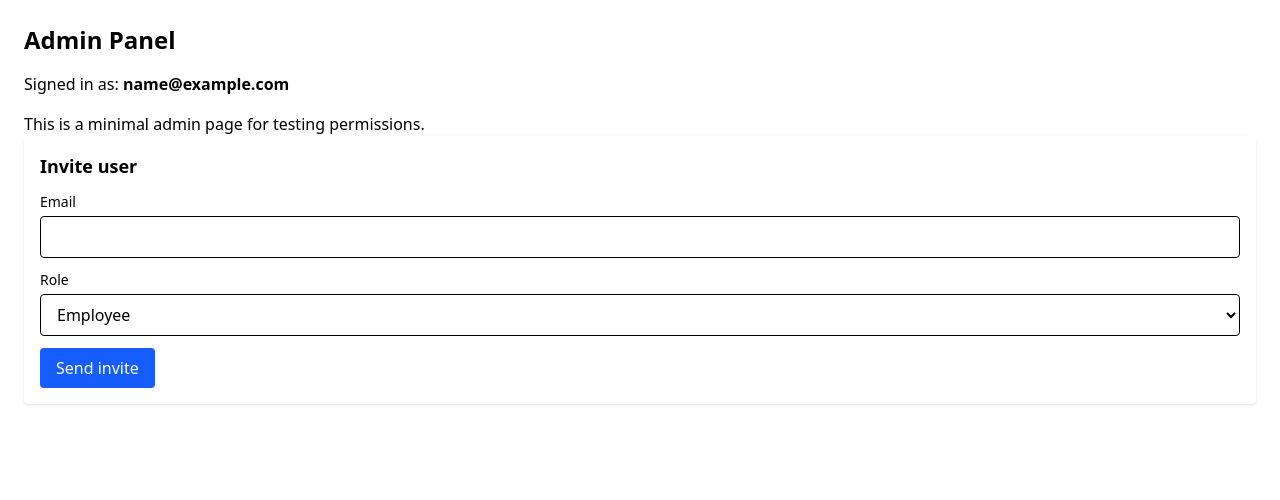
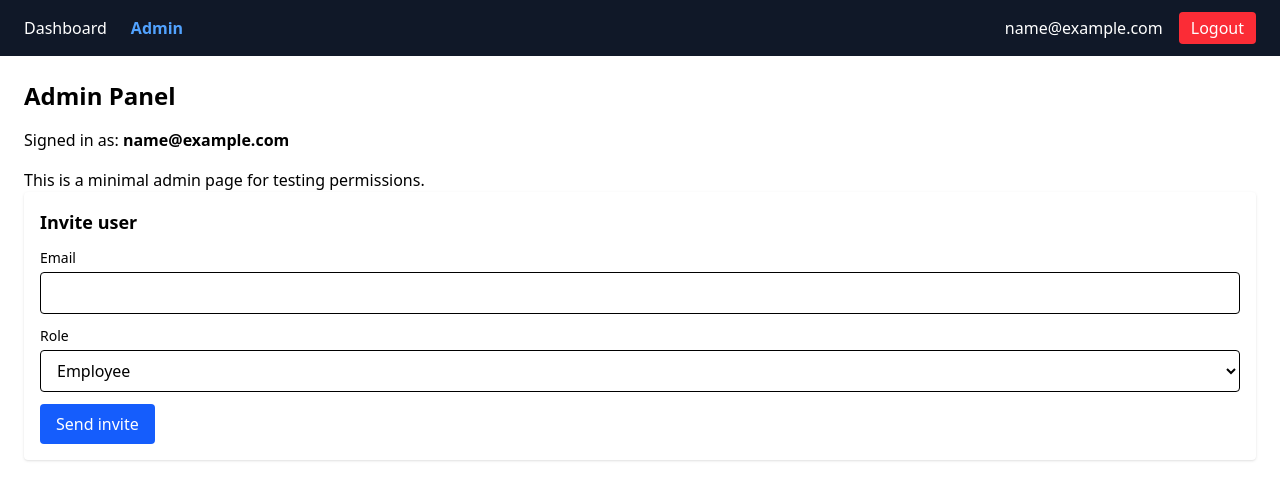
Before and after one commit to I-am-nagesh/dashboard-dsgroup, a React (Vite) app: page /admin in a window 1280 px wide. Shown: the top 500 px of the page. Built offline with nearby package versions, Linux system fonts and the light colour scheme; no server answers; sample sign-in values are in the browser's storage.

Commit message:
added navbar with logout option

```diff
--- /dev/null
+++ b/src/components/Navbar.jsx
@@ -0,0 +1,44 @@
+import { NavLink, useNavigate } from "react-router-dom";
+import { useAuthStore } from "../store/authStore";
+
+export default function Navbar() {
+  const { user, logoutUser } = useAuthStore();
+  const navigate = useNavigate();
+
+  return (
+    <nav className="flex items-center justify-between bg-gray-900 text-white px-6 py-3">
+      <div className="flex space-x-6">
+        <NavLink
+          to="/dashboard"
+          className={({ isActive }) =>
+            isActive ? "font-bold text-blue-400" : "hover:text-blue-300"
+          }
+        >
+          Dashboard
+        </NavLink>
+        {user?.role === "admin" && (
+          <NavLink
+            to="/admin"
+            className={({ isActive }) =>
+              isActive ? "font-bold text-blue-400" : "hover:text-blue-300"
+            }
+          >
+            Admin
+          </NavLink>
+        )}
+      </div>
+      <div className="flex items-center space-x-4">
+        <span>{user?.email}</span>
+        <button
+          onClick={() => {
+            logoutUser();
+            navigate("/login");
+          }}
+          className="bg-red-500 hover:bg-red-600 px-3 py-1 rounded"
+        >
+          Logout
+        </button>
+      </div>
+    </nav>
+  );
+}
--- a/src/features/auth/services/authService.js
+++ b/src/features/auth/services/authService.js
@@ -55,7 +55,11 @@ export const logout = async () => {
     try {
       await client.send(new GlobalSignOutCommand({ AccessToken: accessToken }));
     } catch (err) {
+       if (err.name === "NotAuthorizedException") {
+        console.log("Access token already expired, ignoring.");
+      } else {
       console.warn("Cognito logout failed", err);
+      }
     }
   }
   localStorage.clear();
--- a/src/routes/AppRoutes.jsx
+++ b/src/routes/AppRoutes.jsx
@@ -6,6 +6,16 @@ import DashboardPage from "../features/dashboard/pages/DashboardPage";
 import AdminPage from "../features/admin/pages/AdminPage";
 import ProtectedRoute from "./ProtectedRoute";
 import RootRedirect from "../features/auth/pages/RootRedirect";
+import Navbar from "../components/Navbar";
+
+function AppLayout({ children }) {
+  return (
+    <>
+      <Navbar />
+      <main>{children}</main>
+    </>
+  );
+}
 
 export default function AppRoutes() {
   return (
@@ -18,8 +28,10 @@ export default function AppRoutes() {
       <Route
         path="/dashboard"
         element={
-          <ProtectedRoute allowedRoles={["employee"]}>
-            <DashboardPage />
+          <ProtectedRoute allowedRoles={["employee", "admin"]}>
+            <AppLayout>
+              <DashboardPage />
+            </AppLayout>
           </ProtectedRoute>
         }
       />
@@ -28,7 +40,9 @@ export default function AppRoutes() {
         path="/admin"
         element={
           <ProtectedRoute allowedRoles={["admin"]}>
-            <AdminPage />
+            <AppLayout>
+              <AdminPage />
+            </AppLayout>
           </ProtectedRoute>
         }
       />
```
